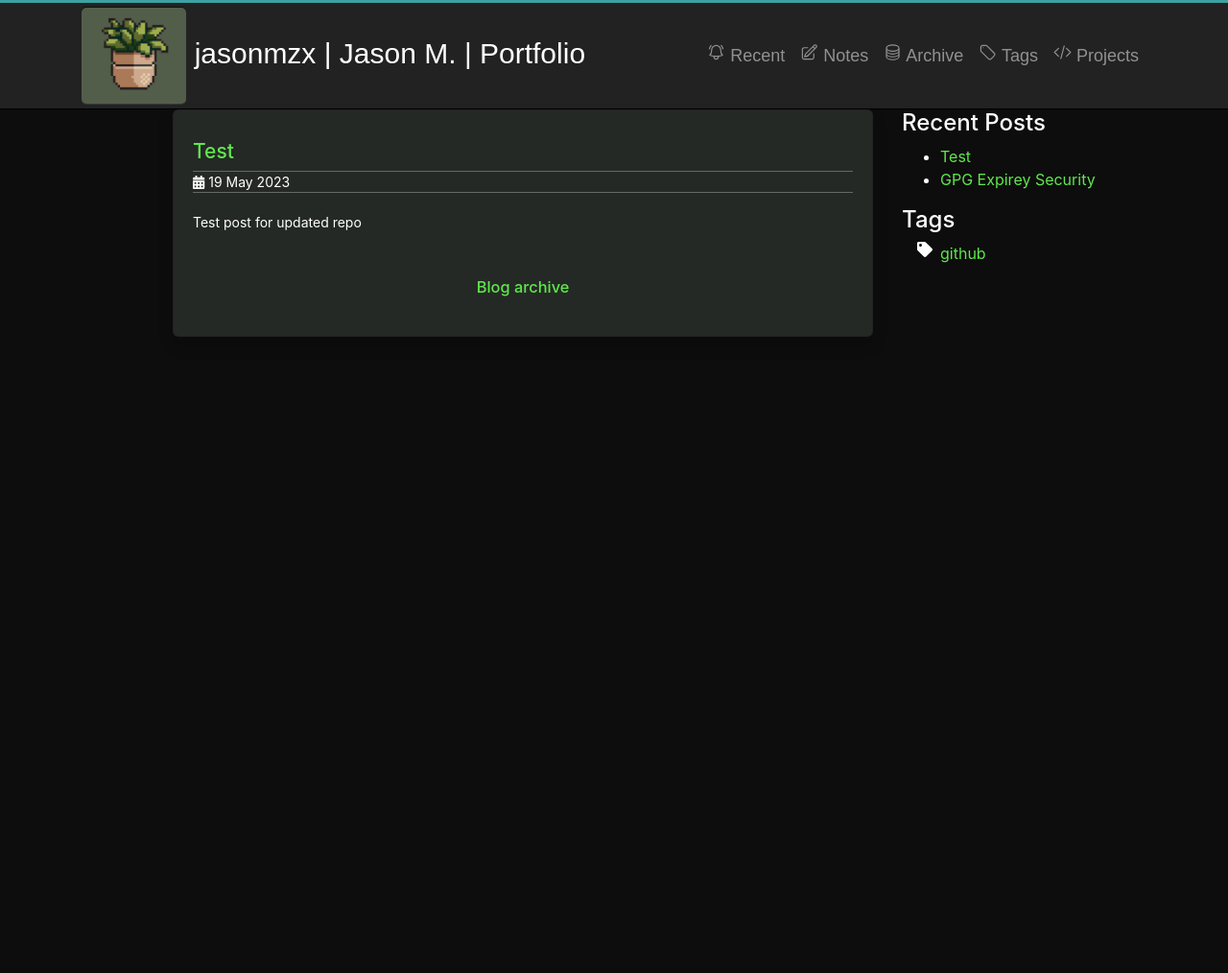
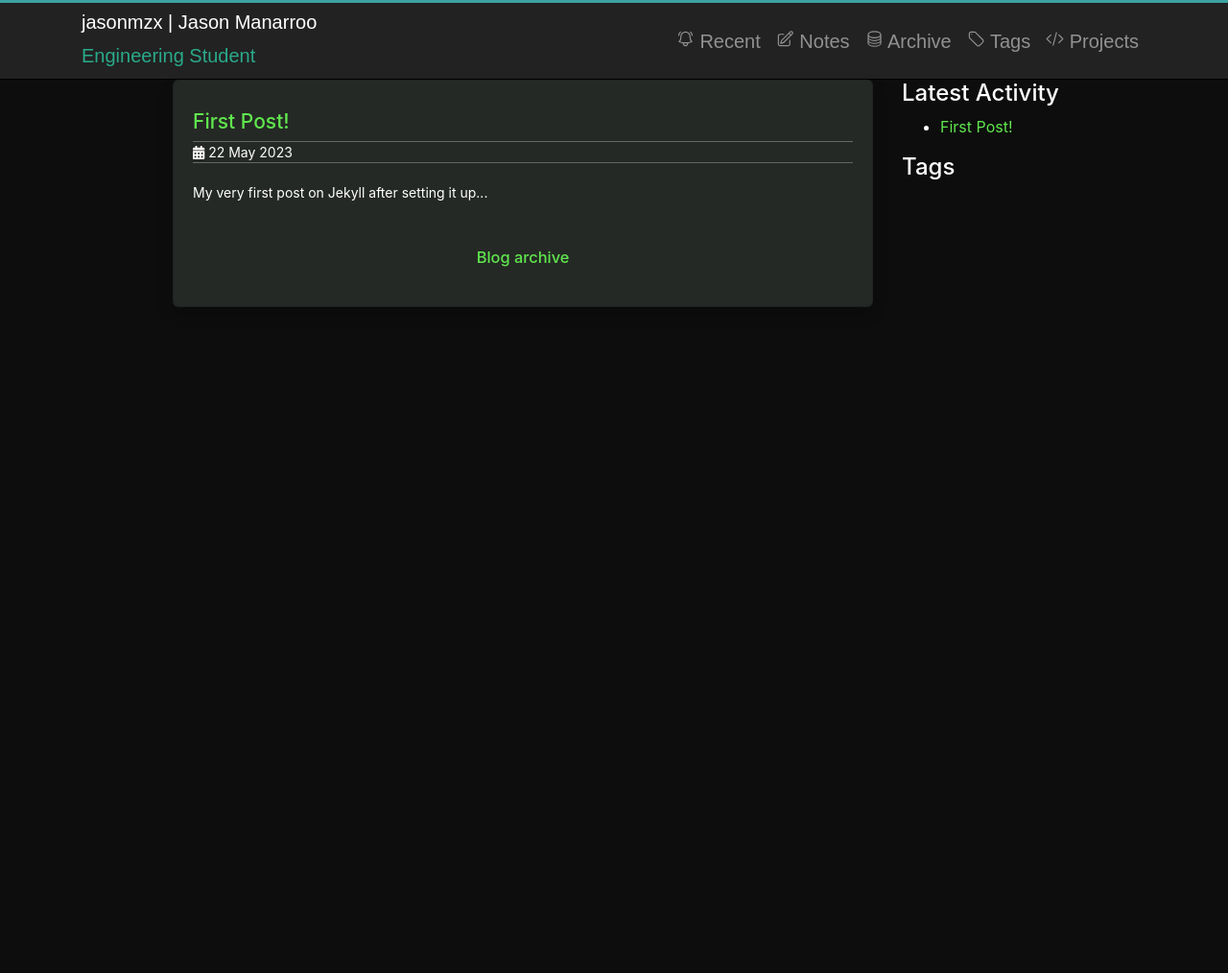
Before and after one commit to jasonmzx/jasonmzx.github.io, a Jekyll site: the page built from index.html, in a window 1280 px wide. Shown: the whole page at 96% size. Built offline with Jekyll 4.4.1, drawn with Linux system fonts in a browser that asks for light colours; after the commit the page ends 983 px from its top, so only the background shows below that.

Commit message:
updated header

```diff
--- a/_config.yml
+++ b/_config.yml
@@ -1,7 +1,7 @@
 # Jekyll configuration
 
-title: jasonmzx | Jason M. | Portfolio
-name:  jasonmzx | Jason M. | Portfolio
+title: jasonmzx | Jason Manarroo
+name:  jasonmzx | Jason Manarroo
 description: Placeholder
 
 # Url is currently only used only for the RSS feed in feed.xml
--- a/_includes/header.html
+++ b/_includes/header.html
@@ -20,10 +20,14 @@
 
 <nav class="navbar navbar-expand-sm navbar-dark">
     <div class="container navbar-collapse" style="display: block;">
+        <div style="margin-bottom: 1vh;">
         <a class="navbar-brand " href="{{ '' | relative_url }}/">
-            <img height="100px" src="{{ '/favicon.png' | prepend: site.baseurl }}">
+            <!-- <img class="navbar-img" src="{{ '/favicon.png' | prepend: site.baseurl }}"> -->
             {{ site.name }}
         </a>
+        <br>
+        <span style="color:#2AAA8A;">Engineering Student</span>
+    </div>
 
         <div class="navbar-nav" style="flex-wrap: wrap;">
 
--- a/_includes/sidebar.html
+++ b/_includes/sidebar.html
@@ -1,5 +1,5 @@
 <div class="sidebar ">
-  <h2>Recent Posts</h2>
+  <h2>Latest Activity</h2>
   <ul>
     {% for post in site.posts limit:5 %}
     <li><a href="{{ post.url | relative_url }}">{{ post.title }}</a></li>
--- a/_posts/2015-01-15-gpg-expirey-security.md
+++ /dev/null
@@ -1,47 +0,0 @@
----
-layout: post
-title: GPG Expirey Security
-date:   2015-01-15 00:00
-description: A backup of answer for https://security.stackexchange.com/questions/14718/does-openpgp-key-expiration-add-to-security/79386#79386
-toc: true
-hidden: true
-tags: [github]
----
-
-<br>
-
-A backup of answer for [https://security.stackexchange.com/questions/14718/does-openpgp-key-expiration-add-to-security/79386#79386](https://security.stackexchange.com/questions/14718/does-openpgp-key-expiration-add-to-security/79386#79386)
-
-<br>
-
-**tl;dr**: the expiry date is no reasonable mechanism to protect the primary key, and you should have a revocation certificate at hand.
-
----
-
-The slightly longer version is, that the effect of the expiration date differs between primary and subkeys, and also what you aim to prevent.
-
-<br>
-
-## Subkeys
-
-For subkeys, the effect is rather simple: after a given time frame, the subkey will expire. This expiry date can only be changed using the primary key. If an attacker gets hold of your subkey (and only this), it will automatically be inactivated after the expiry date.
-
-The expiry date of a subkey is a great tool to announce you switch your subkeys on a regular base, and that it's time for others to update your key after a given time.
-
-<br>
-
-## Primary Keys
-
-For primary keys, the situation is different. If you have access to the private key, [you can change the expiry date as you wish](https://web.archive.org/web/20160513134159/http://madduck.net/blog/2006.06.20:expiring-gpg/). This means, if an attacker gets access to your private key, he can extend the validity period arbitrarily. Worst case, you lose access to the private key at the same time, then even you cannot revoke the public key any more (you do have a printed or otherwise offline and safely stored revocation certificate, do you?). An expiry date might help in the case you just lose control over the key (while no attacker has control over it). The key will automatically expire after a given time, so there wouldn't be an unusable key with your name on it sitting forever on the key servers.
-
-<br>
-
-## Recovering Weak Unrevoked Keys
-
-Even worse, expiry dates might provide a false sense of security. The key on the key servers expired, so why bother to revoke it? There is a large number of well-connected RSA 512 bit keys on the key server network, and probably a comparabily large number of weak DSA keys (because of the Debian RNG problems). With faster processors and possibly new knowledge on algorithm weaknesses, an attacker might in future be able to crack the expired, but non-revoked key and use it!
-
-<br>
-
-## Keeping a Revocation Certificate Safe Instead
-
-If you've got a revocation certificate and are sure you never might lose access to both your private key and revocation certificate at the same time (consider fire, (physical) theft, official institutions searching your house), there is absolutely no use in setting an expiry date apart from possible confusion and more work extending it.
--- a/_posts/2023-05-19-first-post.md
+++ /dev/null
@@ -1,13 +0,0 @@
----
-layout: post
-title: Test
-date:   2023-05-19 01:08
-description: Test post for updated repo
-toc: true
----
-
-## Hello
-
-This is a test using Jekyll for the first time, with some theme I liked.
-
-Hopefully it works.
--- /dev/null
+++ b/_posts/2023-07-22-first-post.md
@@ -0,0 +1,11 @@
+---
+layout: post
+title: First Post!
+date:   2023-05-22 07:49
+description: My very first post on Jekyll after setting it up...
+toc: true
+---
+
+## Hello
+
+World
--- a/assets/css/theme.scss
+++ b/assets/css/theme.scss
@@ -258,7 +258,7 @@ blockquote.warning p{
 nav {
   background-color: #222;
   border-color: #080808;
-  font-size: 18px;
+  font-size: 20px;
   font-family: "Ubuntu", sans-serif;
   padding: 0 10px !important;
   border-top: 3px #3CA2A2 solid;
@@ -272,8 +272,11 @@ nav {
     color: white !important;
   }
   .navbar-brand {
-    font-size: 30px;
+    font-size: 1em;
     color: #777;
+  }
+  .navbar-img {
+    height: 100px;
   }
   .navbar-nav {
     margin-left: auto;
@@ -288,7 +291,10 @@ nav {
     padding: 4px 5px;
     margin: 8px 15px 8px 0;
   }
+
 }
+
+
 
 nav.shrink {
   a {
@@ -296,7 +302,7 @@ nav.shrink {
     padding: 0 10px !important;
   }
   .navbar-brand {
-    font-size: 25px;
+    font-size: 0.5rem;
     height: inherit;
   }
 }
@@ -442,6 +448,9 @@ table.inner-borders {
 
 //********************************************************
 
+.navbar-img {
+  height: "100px";
+}
 
 @media (min-width: 1000px) {
   .twoRow .navbar-collapse {
@@ -457,4 +466,9 @@ table.inner-borders {
   .footer-distributed .footer {
     line-height: 1.8;
   }
+  .nav .navbar-brand {
+    font-size: 0.1em;
+  }
+
+
 }
```
Also changed, not shown: favicon.ico (deleted).
